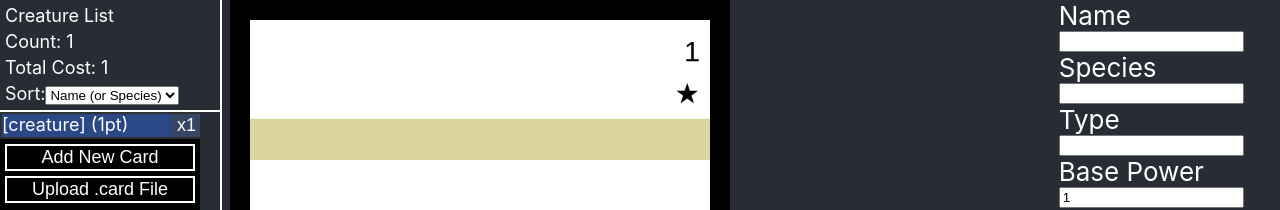
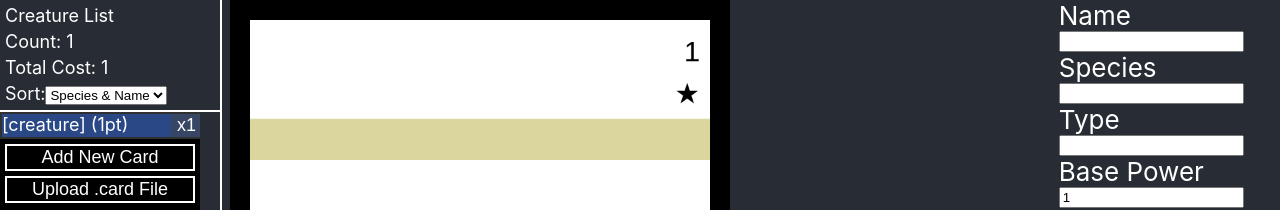
Before and after one commit to shieldgenerator7/CreatureCombat, a React (Create React App) app in the folder CardGenerator/react-canvas-draw/: page / in a window 1280 px wide. Shown: the top 210 px of the page. Built offline with nearby package versions, Linux system fonts and the light colour scheme.

Commit message:
Add getNameText()

```diff
--- a/CardGenerator/react-canvas-draw/src/App.js
+++ b/CardGenerator/react-canvas-draw/src/App.js
@@ -87,7 +87,7 @@ function App() {
     //
 
     useEffect(() => {
-        let cardName = card?.name || card?.species;
+        let cardName = card?.getNameText(true, false);
         document.title = ((cardName) ? `${cardName} - ` : "") + `Creature Combat v${VERSION}`;
     }, [card, cardList]);
 
--- a/CardGenerator/react-canvas-draw/src/Components/Canvas.js
+++ b/CardGenerator/react-canvas-draw/src/Components/Canvas.js
@@ -26,8 +26,8 @@ function Canvas({ card, autoDownload }) {
 
         const link = document.createElement('a');
         link.href = dataUrl;
-        let cardName = `${card.name || card.species || "card"}`.trim().replaceAll(" ", "");
-        link.download = `${cardName}_${card.getFinalCost()}pts.png`;
+        let cardName = `${card.getNameText(false, true) || "card"}`.trim().replaceAll(" ", "");
+        link.download = `${cardName}.png`;
         link.click();
     };
 
--- a/CardGenerator/react-canvas-draw/src/Components/CardListPanel.js
+++ b/CardGenerator/react-canvas-draw/src/Components/CardListPanel.js
@@ -16,7 +16,7 @@ function CardListPanel({ cardList, setCardList, currentCard, setCard, updateCard
                     <select onChange={(e) => {
                         let value = e.target.value;
                         let mf = (a) => a;//"map func"
-                        let mfname = (a) => a.name || a.species || "[creature]";
+                        let mfname = (a) => a.getNameText(true, false) || "[creature]";
                         let mfcost = (a) => a.getFinalCost();
                         let mfstars = (a) => a.getStarCount();
                         let mfpowerbase = (a) => a.basePower;
@@ -37,7 +37,7 @@ function CardListPanel({ cardList, setCardList, currentCard, setCard, updateCard
                         arraySort(cardList, mf, !reverseList.includes(value));
                         setCardList([...cardList]);
                     }}>
-                        <option value="name">Name (or Species)</option>
+                        <option value="name">Species & Name</option>
                         <option value="cost">Cost</option>
                         <option value="stars">Stars</option>
                         <option value="power_base">Base Power</option>
@@ -50,7 +50,7 @@ function CardListPanel({ cardList, setCardList, currentCard, setCard, updateCard
             <div className="list">
                 {
                     cardList.map((card, i) => {
-                        let cardName = card.name || card.species || "[creature]";
+                        let cardName = card.getNameText(true, false) || "[creature]";
                         let cardCost = card.getFinalCost();
                         cardCost += (cardCost != 1) ? "pts" : "pt";
                         let className = "listItem" + ((card == currentCard) ? " select" : "");
--- a/CardGenerator/react-canvas-draw/src/Components/EditPanel.js
+++ b/CardGenerator/react-canvas-draw/src/Components/EditPanel.js
@@ -355,8 +355,8 @@ function EditPanel({ card, setCard, updateCard, pasteString, setPasteString }) {
 
 
                     const link = document.createElement('a');
-                    let cardName = `${card.name || card.species || "card"}`.trim().replaceAll(" ", "");
-                    link.download = `${cardName}_${card.getFinalCost()}pts.card`;
+                    let cardName = `${card.getNameText(false, true) || "card"}`.trim().replaceAll(" ", "");
+                    link.download = `${cardName}.card`;
 
                     //2024-03-17: copied from https://stackoverflow.com/a/30800715/2336212
                     var dataStr = "data:text/json;charset=utf-8," + encodeURIComponent(json);
--- a/CardGenerator/react-canvas-draw/src/Data/Creature.js
+++ b/CardGenerator/react-canvas-draw/src/Data/Creature.js
@@ -72,6 +72,29 @@ class Creature {
     addAbility(ability) {
         ability ??= new Ability();
         this.abilities.push(ability);
+    }
+
+    getNameText(display, points) {
+        const connector = (display) ? ", " : "_";
+        let finalCost = this.getFinalCost();
+        finalCost += (finalCost != 1) ? "pts" : "pt";
+        const pointStr = (points)
+            ? (display) ? ` (${finalCost})` : `_${finalCost}`
+            : "";
+        let nameStr;
+        if (this.name && this.species) {
+            nameStr = `${this.species}${connector}${this.name}`;
+        }
+        else if (this.name) {
+            nameStr = `${this.name}`;
+        }
+        else if (this.species) {
+            nameStr = `${this.species}`;
+        }
+        else {
+            nameStr = "";
+        }
+        return `${nameStr}${pointStr}`;
     }
 
     getRestText(reminder = true) {
```
